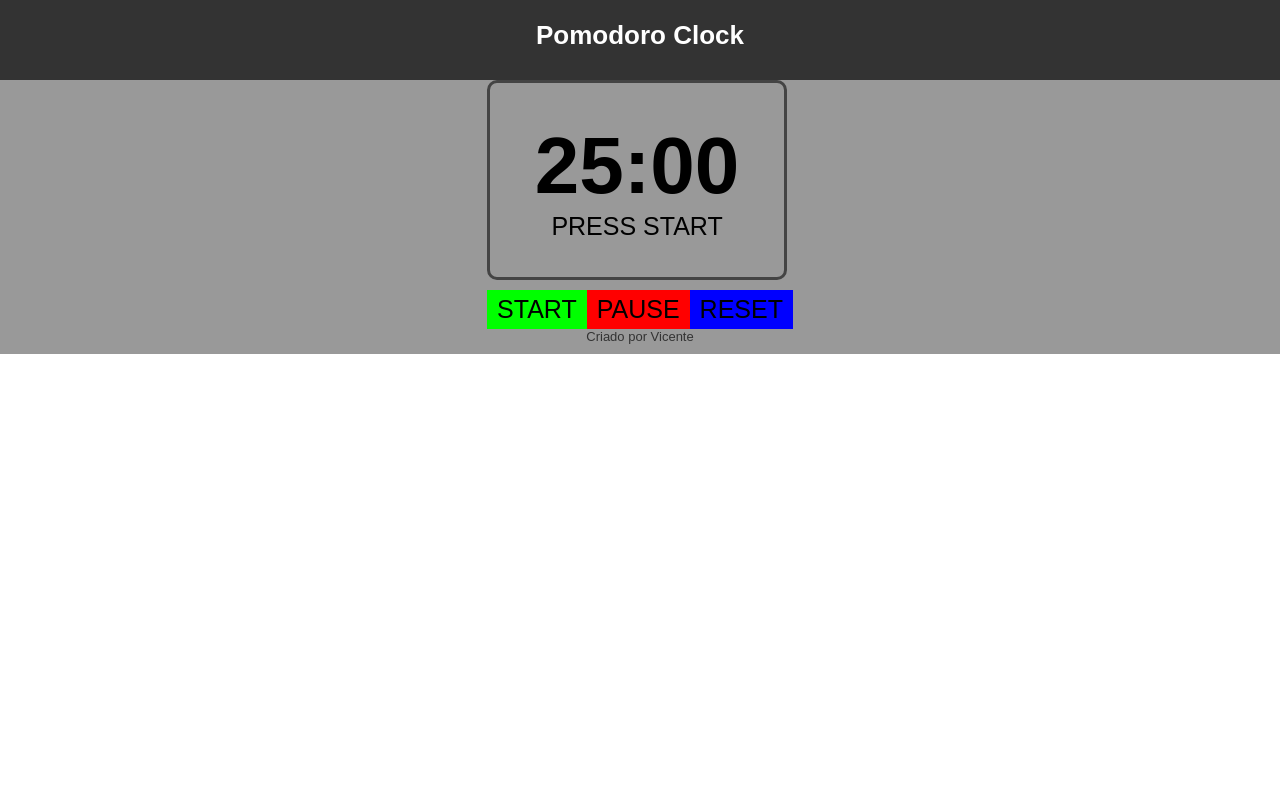
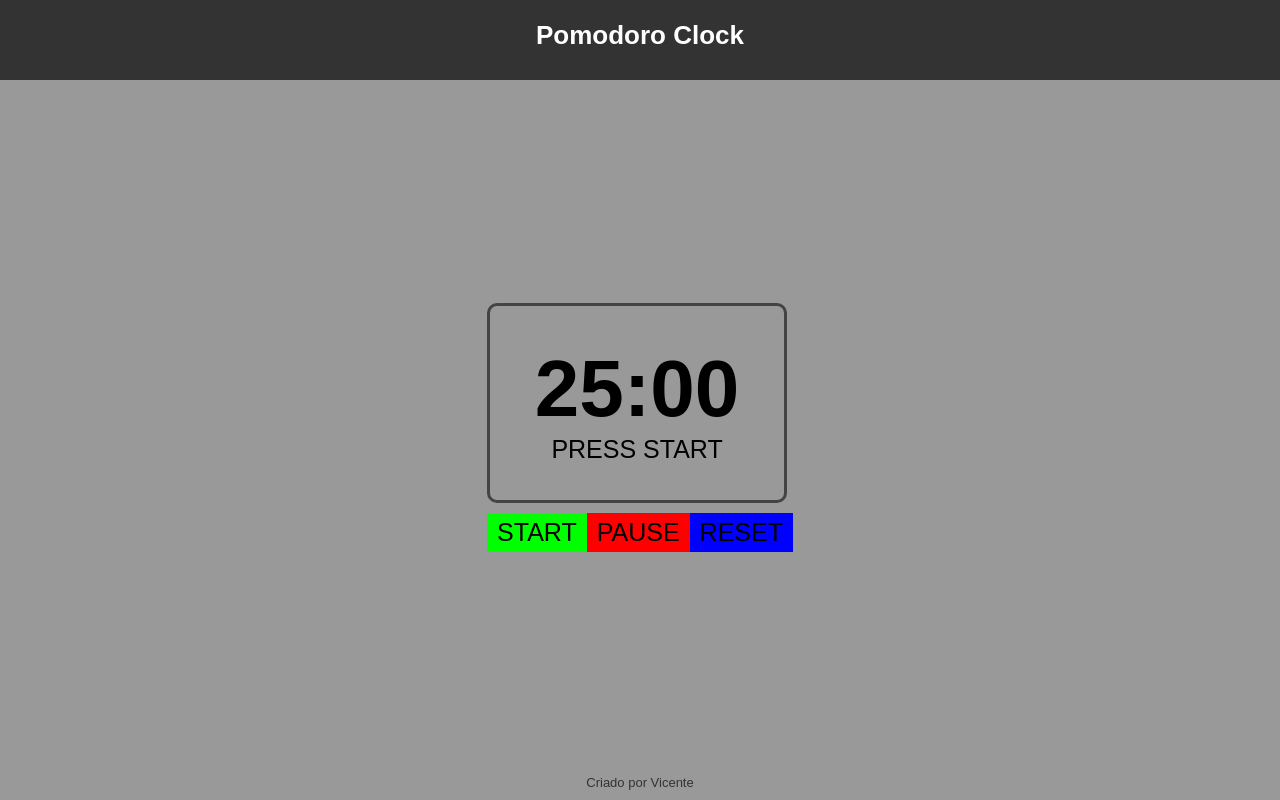
Before and after one commit to vicentesantos13/pomodoroclock, a plain HTML site: page index.html in a window 1280 px wide. Drawn offline with Linux system fonts and the light colour scheme.

Commit message:
Css corrigido

```diff
--- a/style.css
+++ b/style.css
@@ -7,7 +7,10 @@ body{
     font-family: 'Montserrat', Arial, Helvetica, sans-serif;
     font-size: 13px;
     overflow-x: hidden;
-    min-height: 100%;
+    min-height: 100vh;
+    background-color: #999;
+    display: flex;
+    flex-direction: column;
 }
 footer{
     display: flex;
@@ -29,15 +32,20 @@ header{
     justify-content: center;
     align-items: center;
 }
+main{
+    flex:1;
+    display: flex;
+}
 
 .main{
     display: flex;
     justify-content: center;
     align-items: center;
-    background-color: #999;
-    height: 100%;
+
+
     width: auto;
     flex-direction: column;
+    flex: 1;
 }
 .box{
     border: 3px solid #444;
```
